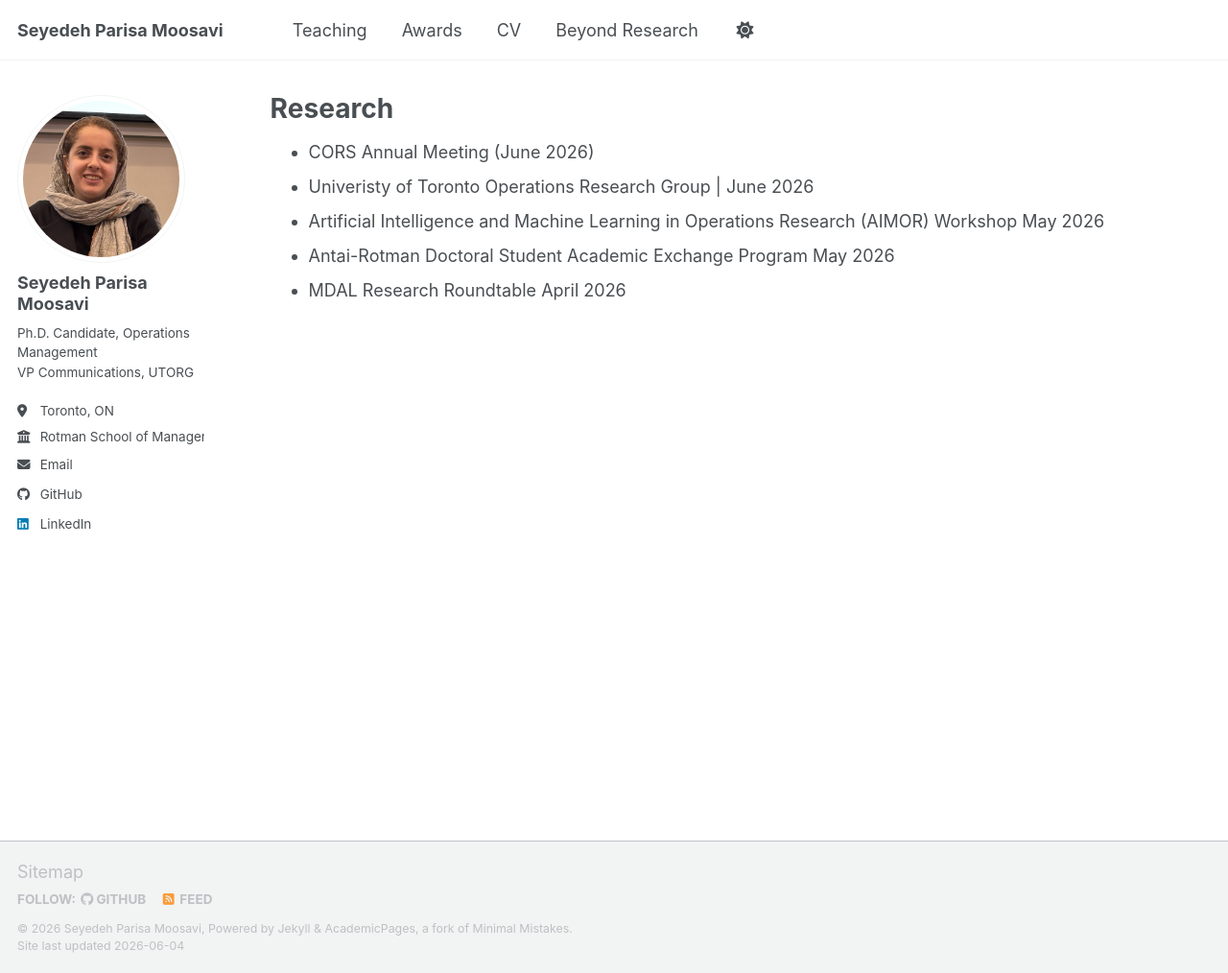
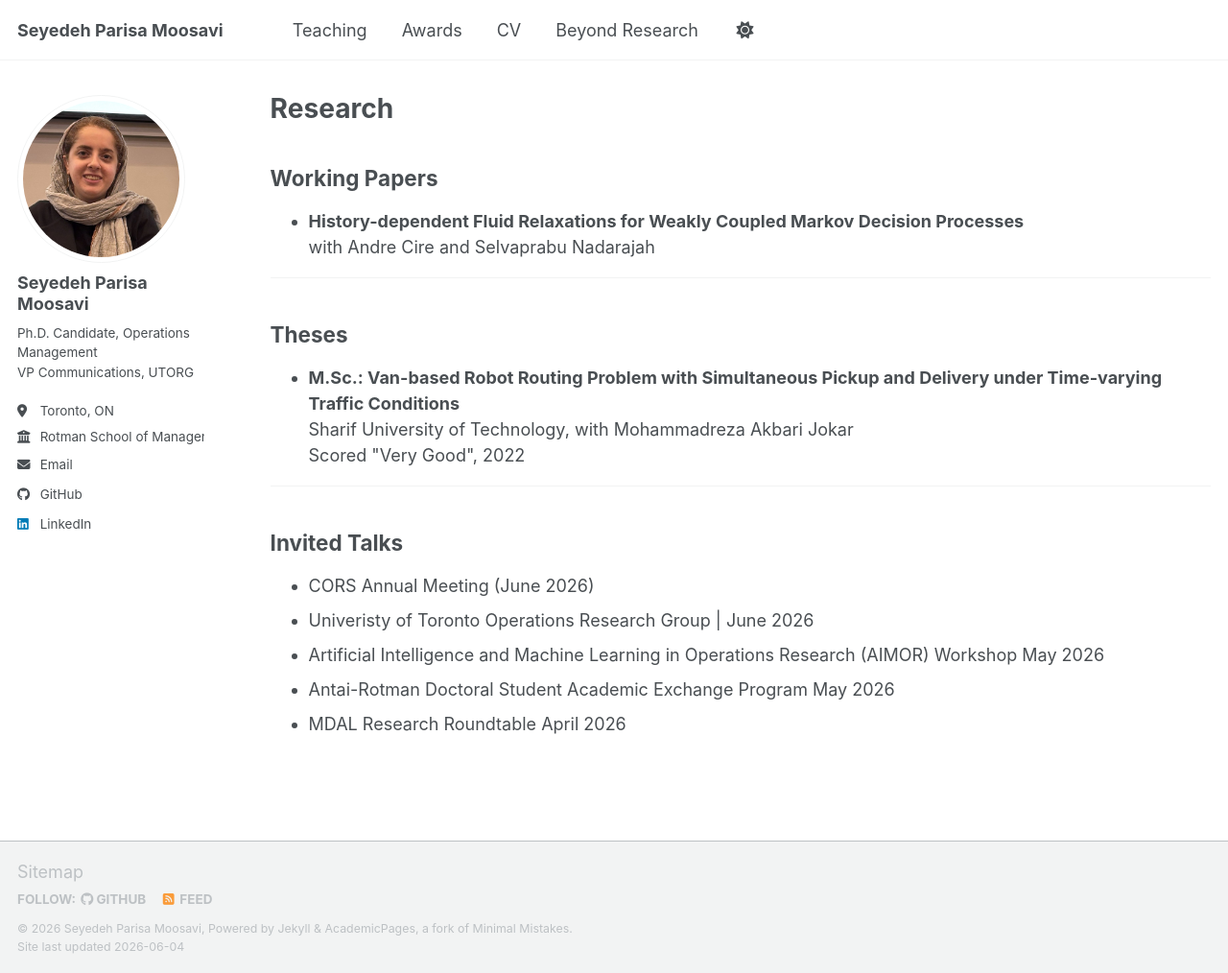
Before and after one commit to parisamsv/parisamsv.github.io, a Jekyll site: the page built from _pages/publications.html, in a window 1280 px wide and 1014 px high. Shown: the whole window at 96% size. Built offline with Jekyll 4.4.1, drawn with Linux system fonts in a browser that asks for light colours; a script bundle is joined from its source files by our own code; library files that are not in the unit come from our copies.

Commit message:
Update publications.html

```diff
--- a/_pages/publications.html
+++ b/_pages/publications.html
@@ -4,6 +4,32 @@ title: "Research"
 permalink: /research/
 author_profile: true
 ---
+
+<h2>Working Papers</h2>
+
+<ul class="no-border-list">
+    <li>
+        <strong>History-dependent Fluid Relaxations for Weakly Coupled Markov Decision Processes</strong><br>
+        with Andre Cire and Selvaprabu Nadarajah
+    </li>
+</ul>
+
+<hr>
+
+<h2>Theses</h2>
+
+<ul class="no-border-list">
+    <li>
+        <strong>M.Sc.: Van-based Robot Routing Problem with Simultaneous Pickup and Delivery under Time-varying Traffic Conditions</strong><br>
+        Sharif University of Technology, with Mohammadreza Akbari Jokar<br>
+        Scored "Very Good", 2022
+    </li>
+</ul>
+
+
+<hr>
+
+<h2>Invited Talks</h2>
 
 <ul class="no-border-list">
   <li>
```
